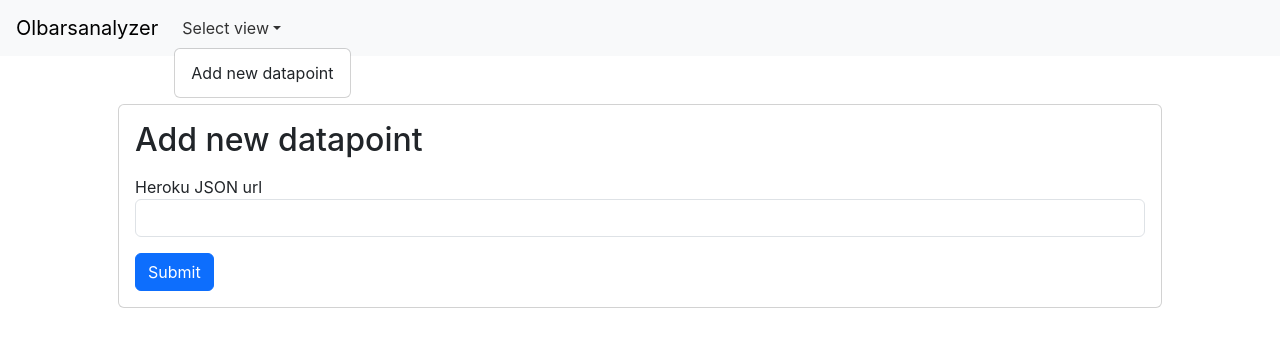
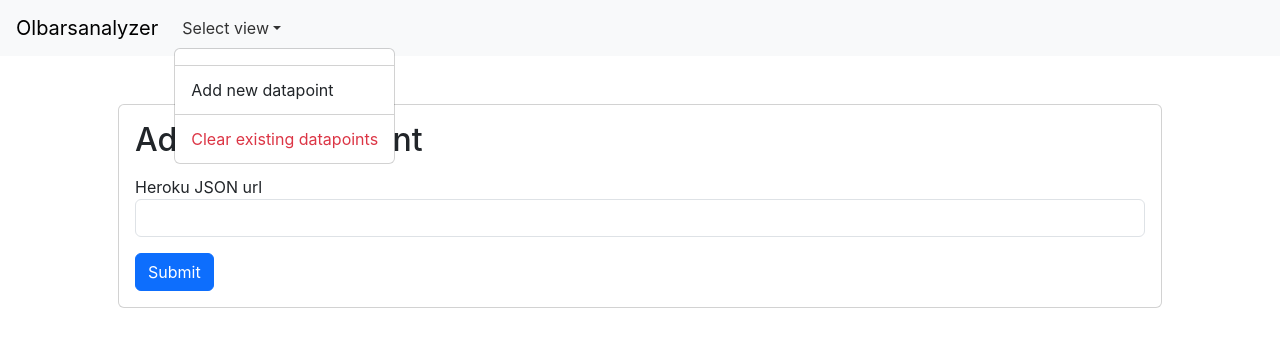
Before and after one commit to osaario/olbarsalazyer, a React (Create React App) app: page / in a window 1280 px wide. Both pictures are taken after a click on the link "Select view". Shown: the top 346 px of the page. Built offline with nearby package versions, Linux system fonts and the light colour scheme.

Commit message:
add options

```diff
--- a/src/App.js
+++ b/src/App.js
@@ -52,6 +52,7 @@ class App extends React.Component {
                     <a
                       class="dropdown-item"
                       type="button"
+                      key={sel.label}
                       onClick={() => {
                         this.setState({
                           selection: sel.label,
@@ -61,8 +62,9 @@ class App extends React.Component {
                       {sel.label}
                     </a>
                   ))}
+                  <div className="dropdown-divider"></div>
                   <a
-                    class="dropdown-item"
+                    className="dropdown-item"
                     type="button"
                     onClick={() => {
                       this.setState({
@@ -71,6 +73,16 @@ class App extends React.Component {
                     }}
                   >
                     Add new datapoint
+                  </a>
+                  <div className="dropdown-divider"></div>
+                  <a
+                    className="dropdown-item text-danger"
+                    type="button"
+                    onClick={() => {
+                      this.setState({ selections: [], selection: null });
+                    }}
+                  >
+                    Clear existing datapoints
                   </a>
                 </div>
               </li>
```
